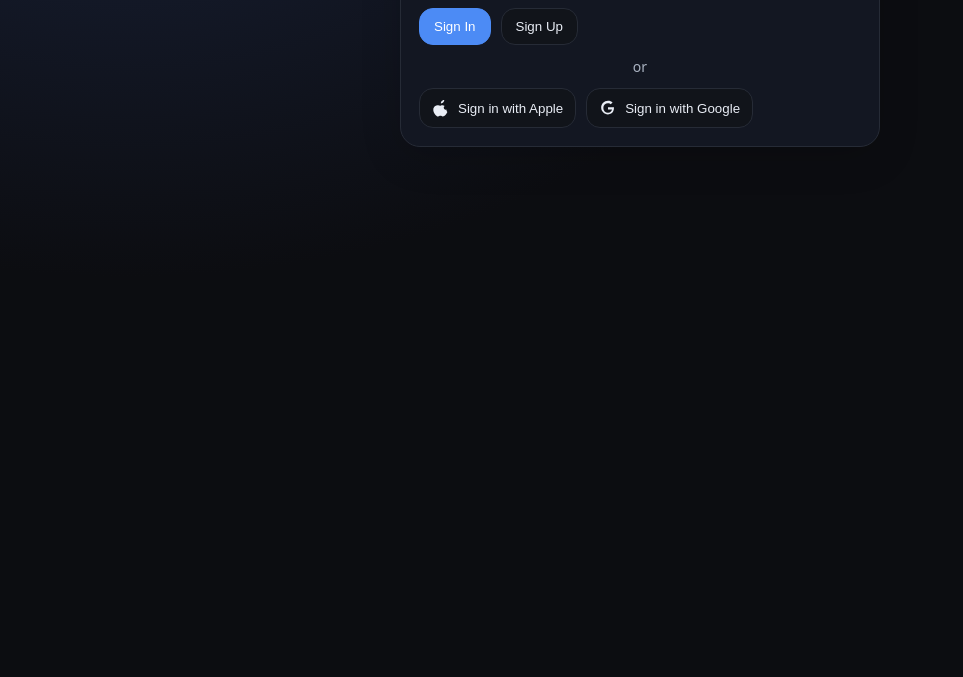
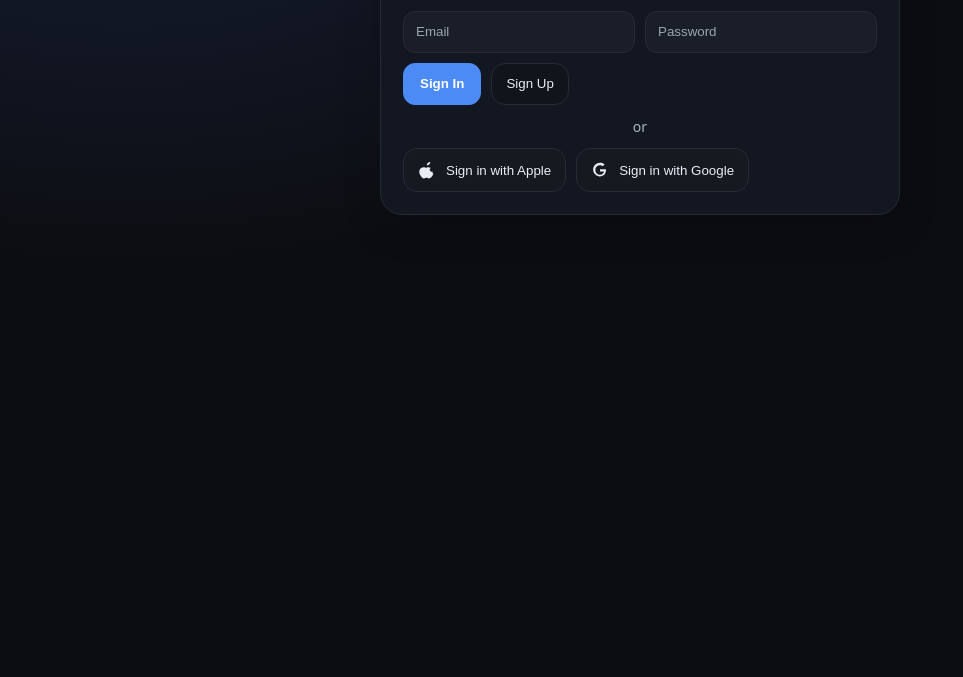
Before and after one commit to juelichpeer/StreamBox, a plain HTML site: page index.html in a window 1280 px wide. Shown: the part 123-800 px from the top of the page, without its empty margins (0-963 px from the left). Drawn offline with nearby package versions, Linux system fonts and the light colour scheme.

Commit message:
Auth screen polish: inputs, layout, oauth buttons

```diff
--- a/css/auth.css
+++ b/css/auth.css
@@ -1,10 +1,63 @@
-/* auth screen */
-.auth-wrap{display:grid; place-items:center; min-height:100vh}
-.auth-card{width:min(92vw, 480px); padding:18px}
-.brand{display:flex; align-items:center; gap:10px}
-.logo-dot{width:12px; height:12px; border-radius:50%; background:var(--brand)}
-.auth-row{display:grid; grid-template-columns:1fr 1fr; gap:10px; margin:12px 0}
-.auth-actions{display:flex; gap:10px}
-.divider{margin:12px 0; text-align:center}
-.oauth{display:flex; gap:10px; flex-wrap:wrap}
-.btn-apple,.btn-google{display:flex; gap:8px; align-items:center; padding:10px 12px}
+/* ===== Auth screen (StreamBox) ===== */
+
+.auth-wrap{display:grid;place-items:center;min-height:100vh;padding:24px}
+.auth-card{
+  width:min(92vw, 520px);
+  padding:22px;
+  border-radius:22px;
+}
+
+.brand{display:flex;align-items:center;gap:12px;margin-bottom:6px}
+.logo-dot{width:12px;height:12px;border-radius:50%;background:var(--brand)}
+.sub{margin-bottom:14px}
+
+/* inputs */
+.auth-row{
+  display:grid;
+  grid-template-columns: 1fr 1fr;
+  gap:10px;
+  margin:14px 0 10px;
+}
+@media (max-width:560px){
+  .auth-row{ grid-template-columns:1fr; }
+}
+.auth-row input{
+  width:100%;
+  height:42px;
+  padding:0 12px;
+  border-radius:12px;
+  border:1px solid var(--stroke);
+  background:color-mix(in oklab, var(--card), white 4%);
+  color:var(--text);
+  outline:none;
+}
+.auth-row input::placeholder{ color: color-mix(in oklab, var(--muted), transparent 10%); }
+.auth-row input:focus{
+  border-color: color-mix(in oklab, var(--brand), transparent 30%);
+  box-shadow: 0 0 0 3px color-mix(in oklab, var(--brand), transparent 85%);
+}
+
+/* actions */
+.auth-actions{display:flex;gap:10px;margin:2px 0 6px}
+.auth-actions .primary{
+  height:42px; padding:0 16px; border-radius:12px; font-weight:600;
+}
+
+/* divider */
+.divider{margin:12px 0;text-align:center;color:var(--muted)}
+
+/* OAuth buttons */
+.oauth{display:flex;gap:10px;flex-wrap:wrap}
+.btn-apple,.btn-google{
+  display:flex;align-items:center;gap:10px;
+  height:44px;padding:0 14px;border-radius:14px;
+  background:color-mix(in oklab, var(--bg-elev), white 3%);
+  border:1px solid var(--stroke); color:var(--text);
+}
+.btn-apple:hover,.btn-google:hover{
+  background:color-mix(in oklab, var(--bg-elev-strong), var(--brand-ghost) 50%);
+}
+.btn-apple svg, .btn-google svg{flex:0 0 auto}
+
+/* theme button on card header */
+#btn-theme-auth{border-radius:14px;padding:8px 12px}
--- a/css/base.css
+++ b/css/base.css
@@ -36,3 +36,8 @@ button:disabled{opacity:.6; cursor:not-allowed}
 h1,h2,h3{margin:0 0 8px}
 /* lock scroll when menu open */
 body.no-scroll { overflow: hidden; }
+/* subtle focus ring for buttons */
+button:focus-visible{
+  outline: none;
+  box-shadow: 0 0 0 3px color-mix(in oklab, var(--brand), transparent 80%);
+}
```
